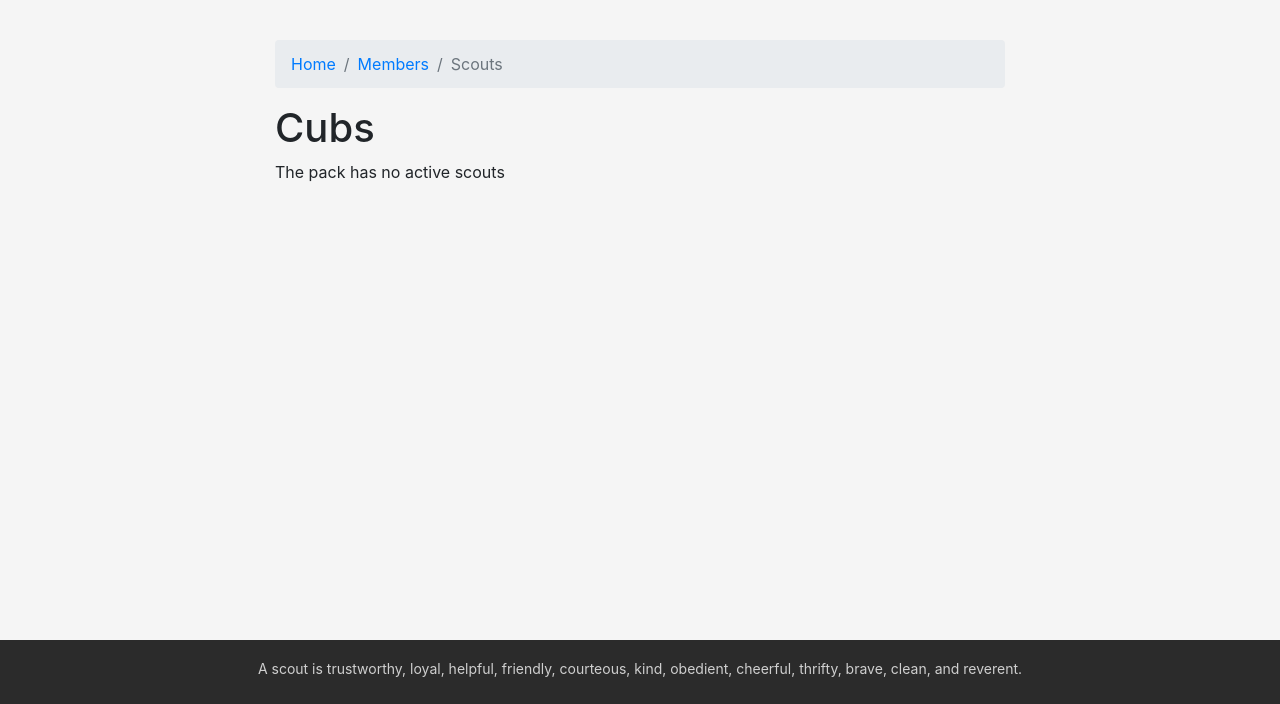
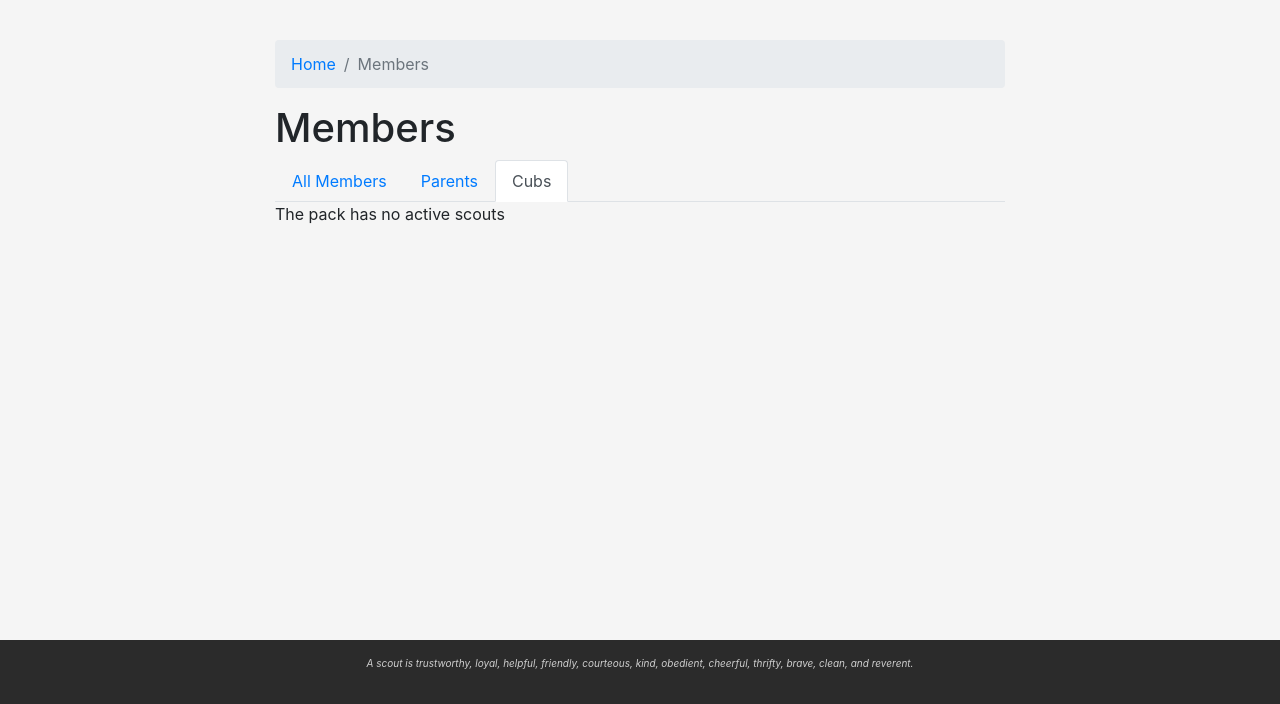
Before and after one commit to Pack144/packman, a Django app: template membership/templates/membership/scout_list.html in a window 1280 px wide. Shown: the part 96-800 px from the top of the page. Run offline with Django 3.2, Linux system fonts and the light colour scheme; the template is opened without the code that fills it, so the values that code supplies are empty; some libraries are stand-ins or nearby versions.

Commit message:
Tweak layout of member/parent/cubs lists

```diff
--- a/_project/urls.py
+++ b/_project/urls.py
@@ -25,10 +25,9 @@ from membership.forms import AccountCreationForm
 urlpatterns = [
     path('', TemplateView.as_view(template_name='home.html'), name='home_page'),
     path('admin/', admin.site.urls),
-    path('members/join-us/', RegistrationView.as_view(form_class=AccountCreationForm), name='register'),
-    path('members/', include('django_registration.backends.activation.urls')),
-    path('members/', include('django.contrib.auth.urls')),
     path('members/', include('membership.urls')),
+    path('', include('django_registration.backends.activation.urls')),
+    path('', include('django.contrib.auth.urls')),
 ]
 
 if settings.DEBUG:
--- a/membership/templates/membership/scout_list.html
+++ b/membership/templates/membership/scout_list.html
@@ -1,16 +1,26 @@
 {% extends '_base.html' %}
 
-{% block title %}Scouts{% endblock %}
+{% block title %}Members - Cubs{% endblock %}
 
 {% block content %}
   <nav aria-label="breadcrumb">
     <ol class="breadcrumb">
       <li class="breadcrumb-item"><a href="{% url 'home_page' %}">Home</a></li>
-      <li class="breadcrumb-item"><a href="{% url 'member_list' %}">Members</a></li>
-      <li class="breadcrumb-item active" aria-current="page">Scouts</li>
+      <li class="breadcrumb-item active" aria-current="page">Members</li>
     </ol>
   </nav>
-  <h1>Cubs</h1>
+  <h1>Members</h1>
+  <ul class="nav nav-tabs">
+    <li class="nav-item">
+      <a class="nav-link" href="{% url 'member_list' %}">All Members</a>
+    </li>
+    <li class="nav-item">
+      <a class="nav-link" href="{% url 'parent_list' %}">Parents</a>
+    </li>
+    <li class="nav-item">
+      <a class="nav-link active" href="{% url 'scout_list' %}">Cubs</a>
+    </li>
+  </ul>
   {% if scout_list %}
     <ul>{% for scout in scout_list %}
       <li><a href="{{ scout.get_absolute_url }}">{{ scout.full_name }}</a></li>{% endfor %}
--- a/static/css/packman.css
+++ b/static/css/packman.css
@@ -86,11 +86,14 @@ main {
 footer {
     padding: 1rem;
     color: #cfcfcf;
+    text-align: center;
+    font-style: italic;
+    font-size: x-small;
 }
 
 @media (prefers-color-scheme: dark) {
     main {
         background-color: #4f4f4f;
-        color: #c9c9c9;
+        color: #cfcfcf;
     }
 }
--- a/templates/_base.html
+++ b/templates/_base.html
@@ -7,10 +7,21 @@
   <link rel="stylesheet" href="{% static 'css/packman.css' %}">
   {% block head_option %}{% endblock %}
   <title>Pack 144: {% block title %}Hello World!{% endblock %}</title>
+  <link rel="apple-touch-icon" sizes="180x180" href="{% static 'icons/apple-touch-icon.png' %}">
+  <link rel="icon" type="image/png" sizes="32x32" href="{% static 'icons/favicon-32x32.png' %}">
+  <link rel="icon" type="image/png" sizes="16x16" href="{% static 'icons/favicon-16x16.png' %}">
+  <link rel="manifest" href="{% static 'icons/site.webmanifest' %}">
+  <link rel="mask-icon" href="{% static 'icons/safari-pinned-tab.svg' %}" color="#de2d2d">
+  <link rel="shortcut icon" href="{% static 'icons/favicon.ico' %}">
+  <meta name="apple-mobile-web-app-title" content="Pack 144">
+  <meta name="application-name" content="Pack 144">
+  <meta name="msapplication-TileColor" content="#5b5d8a">
+  <meta name="msapplication-config" content="{% static 'icons/browserconfig.xml' %}">
+  <meta name="theme-color" content="#5b5d8a">
 </head>
 <body>
 <header>
-  <nav class="navbar navbar-expand-lg navbar-dark" id="top-bar">
+  <div class="navbar navbar-expand-lg navbar-dark" id="top-bar">
     <a class="navbar-brand" href="{% url 'home_page' %}">
       <div class="row align-items-center">
         <div class="col d-none d-sm-block">
@@ -38,7 +49,7 @@
             {% if user.profile.short_name %}{{ user.profile.short_name }}{% else %}{{ user.email }}{% endif %}
           </a>
           <div class="dropdown-menu dropdown-menu-right" aria-labelledby="navbarMemberDropdown">
-            <a class="dropdown-item disabled" href="#">My Family</a>
+            <a class="dropdown-item" href="{{ user.profile.get_absolute_url }}">My Family</a>
             <a class="dropdown-item" href="{% url 'password_change' %}">Update Password</a>
             {% if user.is_staff %}<a class="dropdown-item" href="{% url 'admin:index' %}">Admin</a>{% endif %}
             <div class="dropdown-divider"></div>
@@ -50,7 +61,7 @@
         </li>{% endif %}
       </ul>
     </div>
-  </nav>
+  </div>
 </header>
 <main role="main">
   <div class="container">
@@ -78,10 +89,8 @@
 {% endblock %}
 
 <footer>
-  <div class="text-center font-weight-light">
-    <small>A scout is trustworthy, loyal, helpful, friendly, courteous, kind, obedient, cheerful, thrifty, brave, clean,
-      and reverent.</small>
-  </div>
+  <p>A scout is trustworthy, loyal, helpful, friendly, courteous, kind, obedient, cheerful, thrifty, brave, clean, and
+    reverent.</p>
 </footer>
 {% bootstrap_javascript jquery='full' %}
 </body>
--- a/templates/registration/login.html
+++ b/templates/registration/login.html
@@ -21,7 +21,7 @@
     </form>
     <p class="text-muted text-centered small">
       <a href="{% url 'password_reset' %}">Forgot your password</a> |
-      <a href="{% url 'register' %}">Not yet a member</a>
+      <a href="{% url 'django_registration_register' %}">Not yet a member</a>
     </p>
   </div>
 {% endblock %}
```
Also changed, not shown: membership/templates/membership/member_list.html (+13 -2 lines), membership/templates/membership/parent_list.html (+14 -4 lines). Lines whose indentation alone changed are shown as unchanged.
